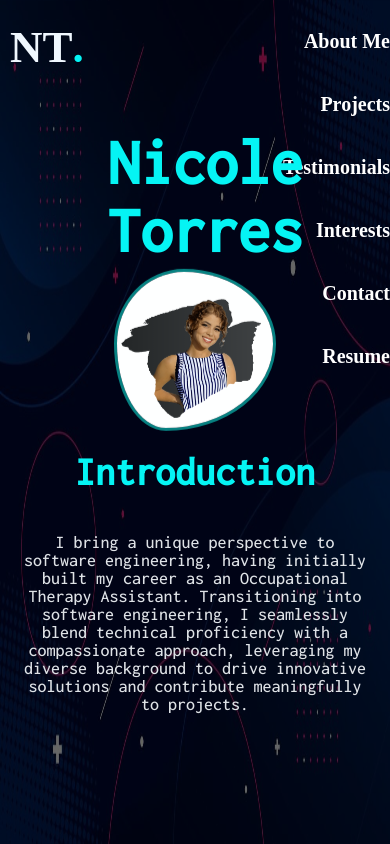
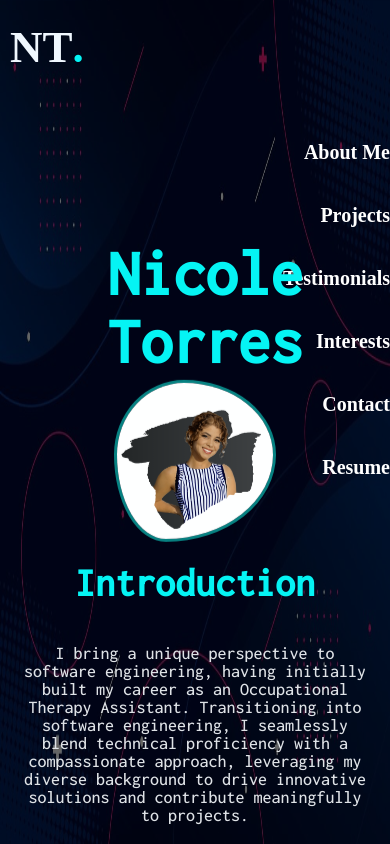
Before and after one commit to NicoleT27/NT-Developer-Portfolio, a React (Vite) app in the folder client/: page / in a window 390 px wide. Shown: the top 844 px of the page. Built offline with nearby package versions, Linux system fonts and the light colour scheme; no server answers.

Commit message:
fixed more responsiveness with contact links and stationary initals in homepage

```diff
--- a/client/src/pages/about.css
+++ b/client/src/pages/about.css
@@ -112,28 +112,6 @@ body {
   }
 }
 
-.header-text::before {
-  transform: scaleX(0);
-  transform-origin: bottom right;
-}
-
-.header-text:hover::before {
-  transform: scaleX(1);
-  transform-origin: bottom left;
-}
-.header-text::before {
-  content: " ";
-  position: absolute;
-  top: 0;
-  right: 0;
-  bottom: 0;
-  left: 0;
-  background: #078282;
-  z-index: -1;
-  transition: transform 0.4s ease;
-  width: 180%;
-}
-
 .bg {
   font-size: 40px;
 }
--- a/client/src/pages/contact.css
+++ b/client/src/pages/contact.css
@@ -194,14 +194,7 @@ a:visited {
     margin-top: 30px;
   }
 
-  .contact-intro {
-    transform: translateX(-650px);
-    margin-top: -680px;
-    margin-left: -110px;
-    overflow-wrap: break-word;
-    width: 90%;
-    text-align: left;
-  }
+
   .phone-titles,
   .email-titles,
   .contact2-titles {
@@ -260,9 +253,8 @@ a:visited {
   }
 
   .contact-intro {
-    transform: translateX(-650px);
-    margin-top: -680px;
-    margin-left: -110px;
+    margin-top: -610px;
+     margin-right: -100px;
     overflow-wrap: break-word;
     width: 90%;
     text-align: left;
--- a/client/src/pages/home.css
+++ b/client/src/pages/home.css
@@ -233,7 +233,9 @@ p {
     overflow-x: hidden;
     max-width: 100%;
   }
-
+  .header-text {
+  position: relative;
+}
   .contact-me, h6 {
     display: none;
   }
@@ -290,6 +292,9 @@ p {
     overflow-x: hidden;
     max-width: 100%;
   }
+.header-text {
+  position: relative;
+}
 
   .contact-me, h6 {
     display: none;
@@ -305,6 +310,7 @@ p {
 
   .header-text {
     margin-left: 10px;
+
   }
 
   .navbar {
--- a/client/src/pages/projects.css
+++ b/client/src/pages/projects.css
@@ -73,6 +73,10 @@ body {
     overflow-x: hidden;
     max-width: 100%;
   }
+  .date {
+  color: #640B31;
+  font-weight: bold;
+}
   .project-title {
     font-size: 2em;
   }
@@ -89,6 +93,10 @@ body {
     overflow-x: hidden;
     max-width: 100%;
   }
+    .date {
+  color: #640B31;
+  font-weight: bold;
+}
   .project-title {
     font-size: 2em;
   }
```
Also changed, not shown: 1 other file (tests, documents, lock files or other folders).
